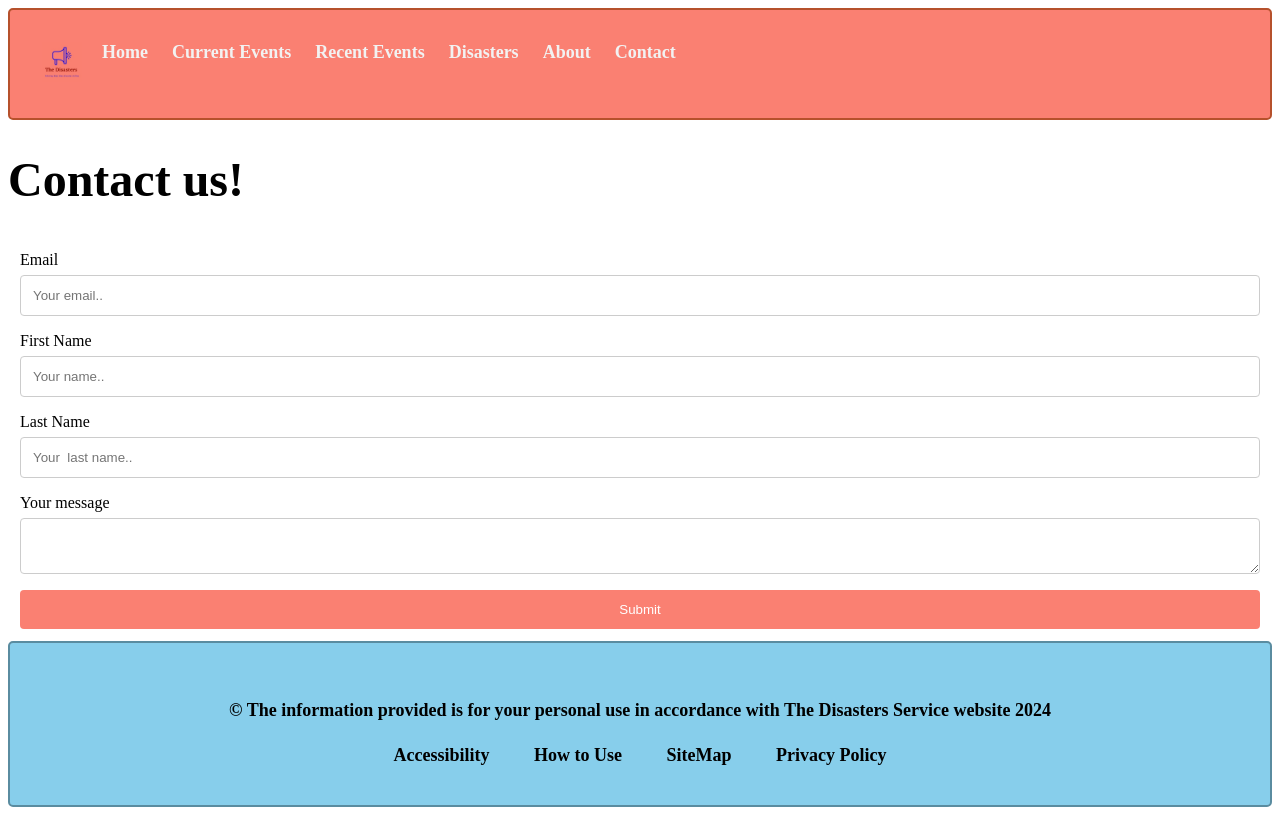
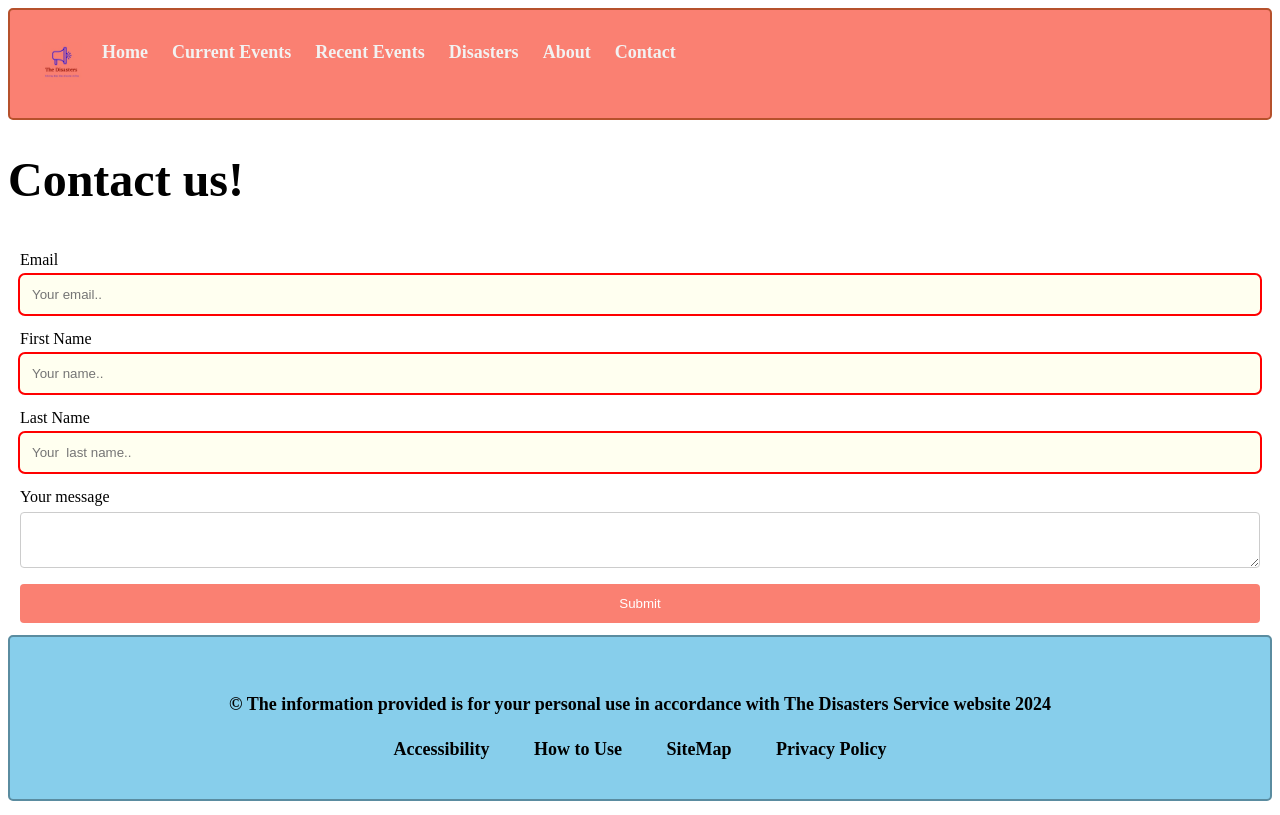
Before and after one commit to BIT-Studio-3/group-project-25-1-scade, a SvelteKit app in the folder disaster/disaster/: page /contact in a window 1280 px wide. Built offline with nearby package versions, Linux system fonts and the light colour scheme.

Commit message:
style invalid

```diff
--- a/disaster/disaster/src/routes/contact/+page.svelte
+++ b/disaster/disaster/src/routes/contact/+page.svelte
@@ -64,4 +64,11 @@ input[type=submit]:hover {
   background-color: salmon;
 }
 
+input:invalid{
+  background-color: ivory;
+  border: none;
+  outline: 2px solid red;
+  border-radius: 5px;
+}
+
 </style>
```
